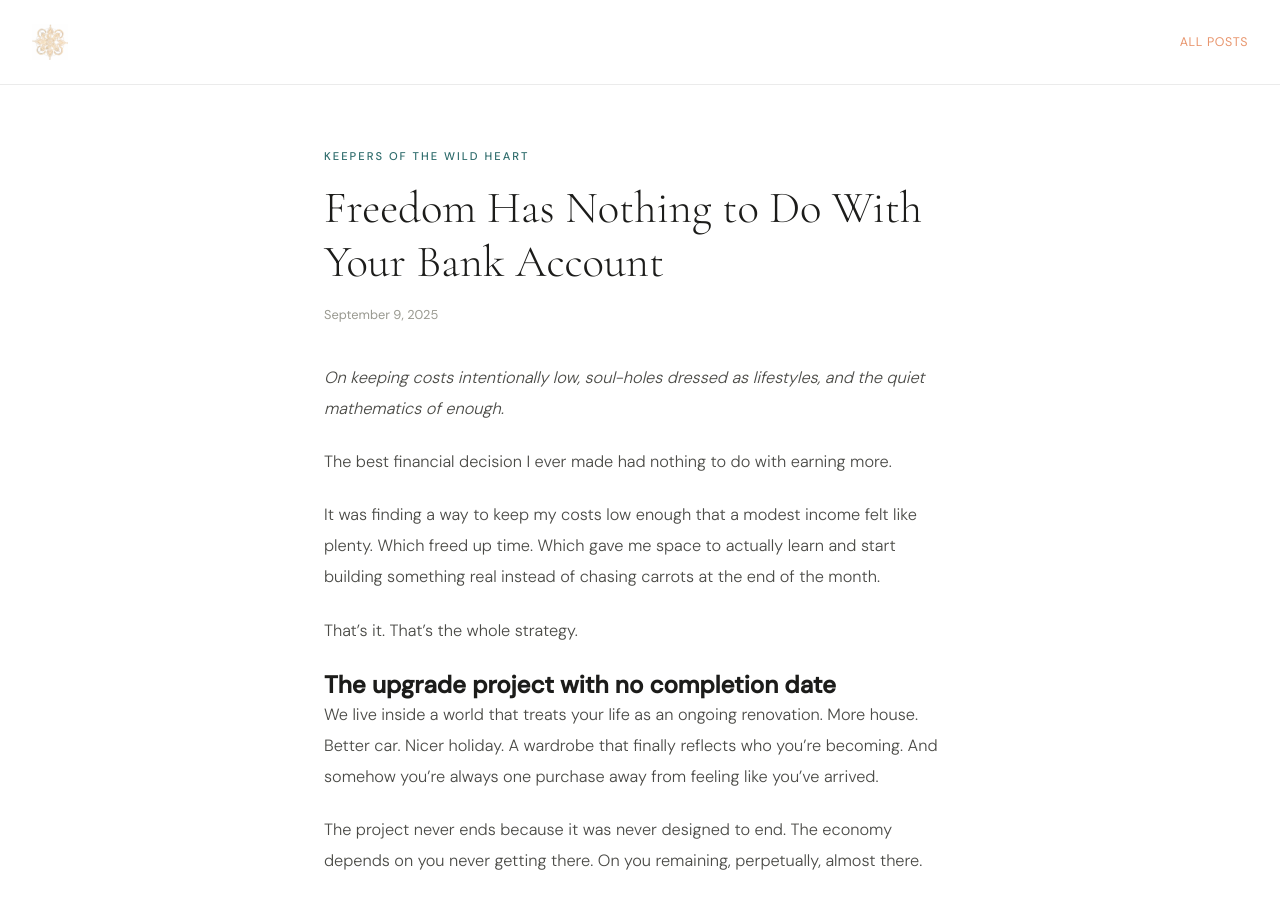
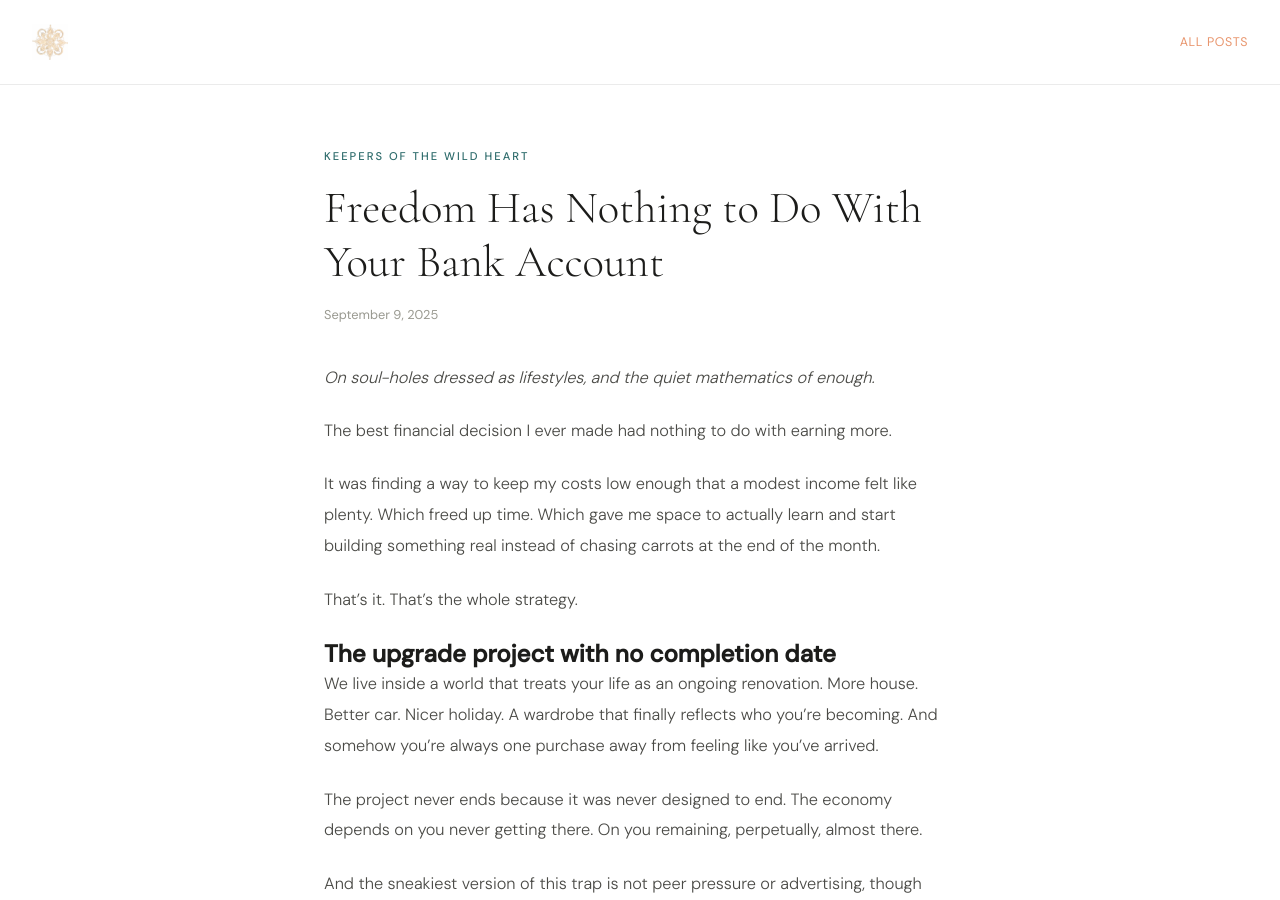
Before and after one commit to Blubell26/giuliapacciotti.com, a Jekyll site: the page built from _posts/2025-09-09-freedom-has-nothing.md, in a window 1280 px wide and 900 px high. Built offline with Jekyll 4.4.1, drawn with Linux system fonts in a browser that asks for light colours; comment, search, counter and statistics services are not loaded.

Commit message:
Update 2025-09-09-freedom-has-nothing.md

```diff
--- a/_posts/2025-09-09-freedom-has-nothing.md
+++ b/_posts/2025-09-09-freedom-has-nothing.md
@@ -9,7 +9,7 @@ category: income
 ---
 
 
-*On keeping costs intentionally low, soul-holes dressed as lifestyles, and the quiet mathematics of enough.*
+*On soul-holes dressed as lifestyles, and the quiet mathematics of enough.*
 
 The best financial decision I ever made had nothing to do with earning more.
 
```
